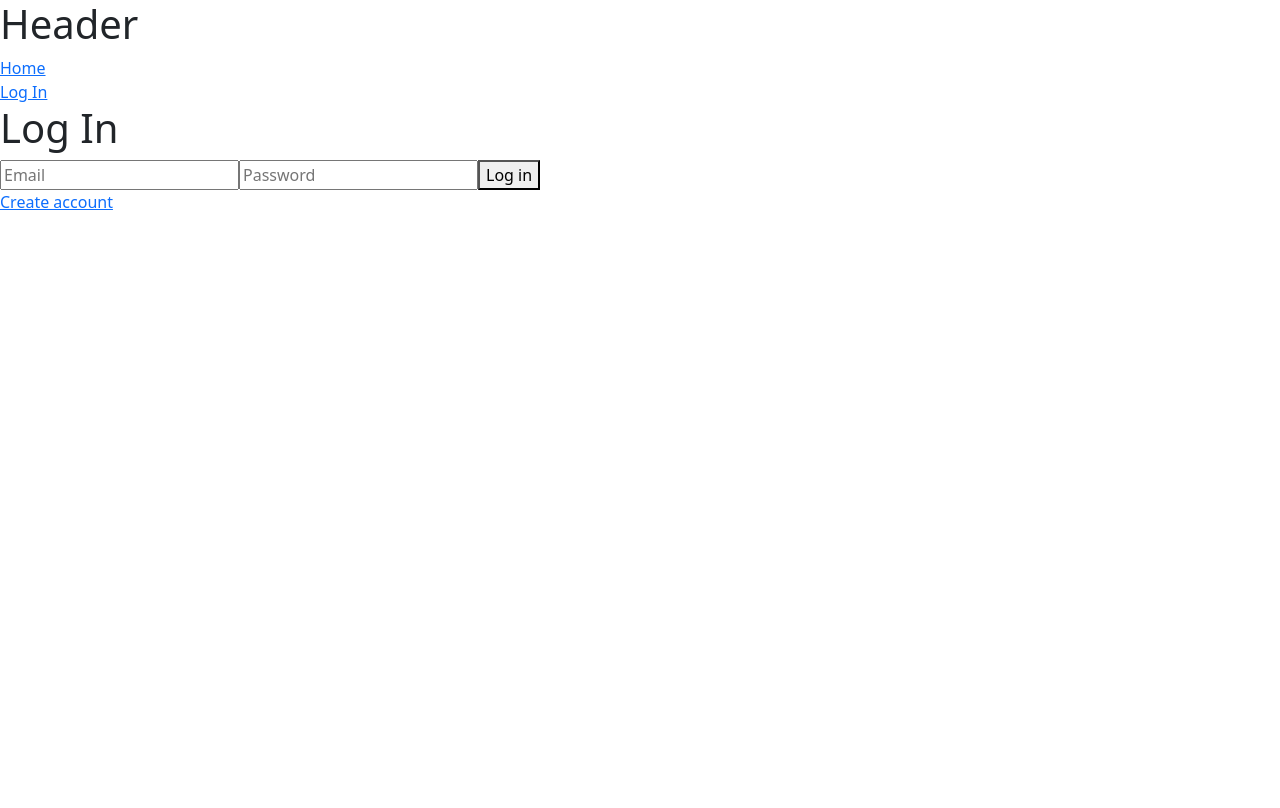
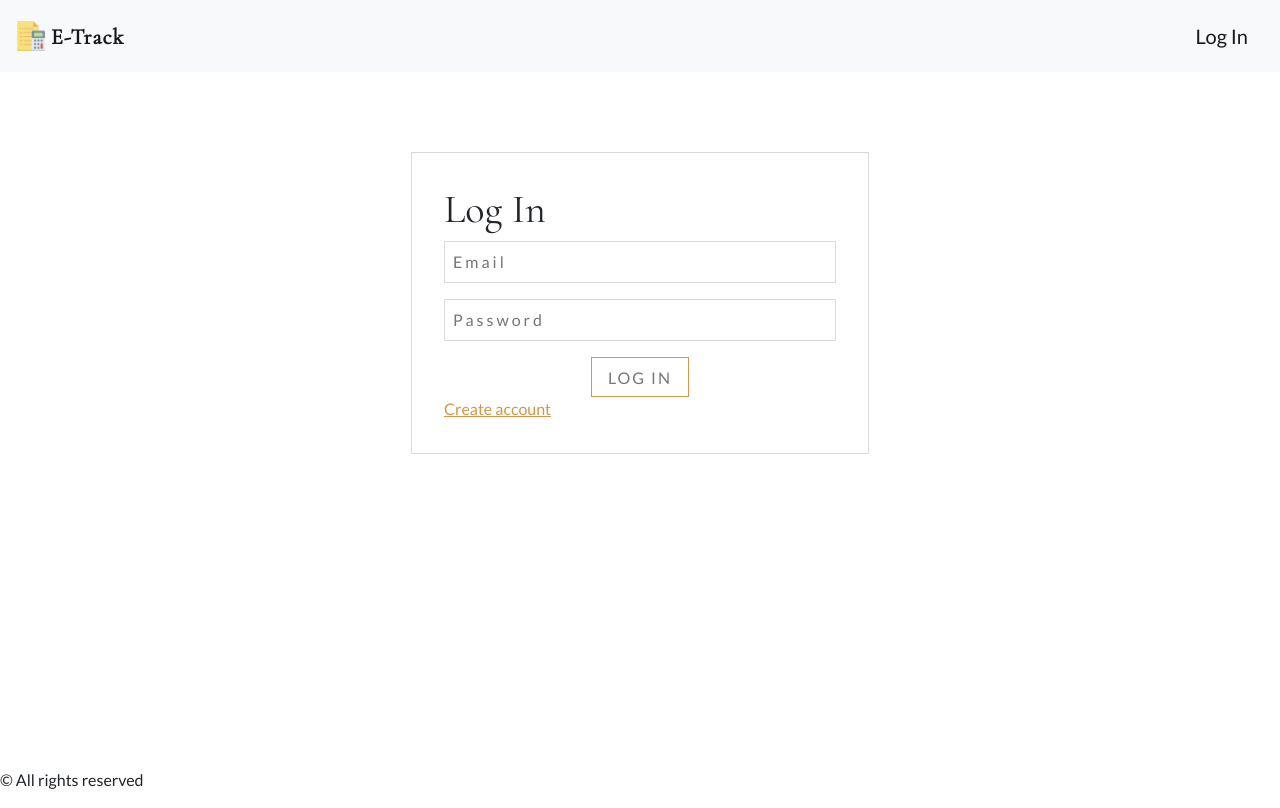
Before and after one commit to yongsannnn/exp-tracker-react, a React (Create React App) app: page /login in a window 1280 px wide. Built offline with nearby package versions, Linux system fonts and the light colour scheme.

Commit message:
Added css for header and login page

```diff
--- a/public/index.html
+++ b/public/index.html
@@ -2,7 +2,7 @@
 <html lang="en">
   <head>
     <meta charset="utf-8" />
-    <link rel="icon" href="%PUBLIC_URL%/favicon.ico" />
+    <link rel="icon" href="../src/tracker.png" />
     <meta name="viewport" content="width=device-width, initial-scale=1" />
     <meta name="theme-color" content="#000000" />
     <meta
--- a/src/App.css
+++ b/src/App.css
@@ -1,3 +1,70 @@
+@import url('https://fonts.googleapis.com/css2?family=Cormorant+Garamond&family=Lato&display=swap');
+
+#root{
+    font-family: 'Lato', sans-serif;
+}
+
+h1,h2,h3,h4,h5,h6{
+    font-family: 'Cormorant Garamond', serif;
+}
+
+.logo-title{
+    font-family: 'Cormorant Garamond', serif;
+    font-size: 22px;
+    letter-spacing: 1px;
+    width: 150px;
+    margin-left: 5px;
+    font-weight: 700;
+}
+
+.page-width{
+    display:flex;
+    margin: auto;
+    padding: 2em;
+    max-width: 1040px;
+}
+.login-wrapper{
+    padding: 2em;
+    max-width: 600px;
+    margin: 3em auto;
+    border: 1px solid #dbdbdb
+}
+
+.login-input{
+    padding: 0.5em;
+    width: 100%;
+    margin-bottom: 1em;
+    letter-spacing: 3px;
+    border: 1px solid #dbdbdb;
+}
+
+.cta{
+    border: 1px solid #d6954b;
+    letter-spacing: 2px;
+    text-transform: uppercase;
+    color: #777777;
+    text-align: center;
+    padding: 0.5rem 1rem;
+    transition: .2s ease;
+    background:transparent;
+    height:40px;
+}
+
+.login-btn-wrapper{
+    display:flex;
+    justify-content: center;
+}
+
+.create-acc{
+    color:#d6954b;
+    text-decoration: underline;
+}
+
+.create-acc:hover{
+    text-decoration:none;
+    color:#777777;
+}
+
 .loading{
     position: absolute;
     top: 50%;
--- a/src/App.js
+++ b/src/App.js
@@ -4,10 +4,12 @@ import React, { useState, useEffect } from "react"
 import Login from "./pages/Login"
 import Logout from "./pages/Logout"
 import Header from "./pages/Header"
+import Footer from "./pages/Footer"
 import Expenses from "./pages/Expenses"
 import LoginContext from "./pages/LoginContext"
 import CreateAccount from "./pages/CreateAccount"
 import CreateExpenses from "./pages/CreateExpenses"
+import ScrollToTop from "./pages/ScrollToTop"
 import './App.css';
 // import { useEffect } from "react/cjs/react.production.min";
 
@@ -35,7 +37,7 @@ function App() {
     }
 
     // check if localstorage has id
-    useEffect(()=>{
+    useEffect(() => {
         const checkStorage = async () => {
             const storedId = localStorage.getItem("id")
             if (storedId) {
@@ -44,14 +46,15 @@ function App() {
             }
         }
         checkStorage()
-    },[])
+    }, [])
 
     return (
         <LoginContext.Provider value={context}>
             <React.Fragment>
                 <Router>
+                    <ScrollToTop>
                         <Header />
-                    <section style={{ minHeight: "80vh" }}>
+                        <section style={{ minHeight: "87vh" }}>
                             <Switch>
                                 <Route exact path="/">
                                     <Expenses />
@@ -73,6 +76,8 @@ function App() {
                                 </Route>
                             </Switch>
                         </section>
+                        <Footer/>
+                    </ScrollToTop>
                 </Router>
             </React.Fragment>
         </LoginContext.Provider>
--- a/src/pages/Expenses.js
+++ b/src/pages/Expenses.js
@@ -17,7 +17,7 @@ export default function Expenses() {
                 let response = await axios.post(baseUrl + "/expenses", {
                     "user_id": storedId
                 })
-                setExpensesList(response.data)
+                setExpensesList(response.data.reverse())
                 setIsLoaded(true)
             } else {
                 history.push("/login")
--- /dev/null
+++ b/src/pages/Footer.js
@@ -0,0 +1,10 @@
+import React from "react";
+
+export default function Footer() {
+    return (
+        <React.Fragment>
+            <p>© All rights reserved</p>
+        </React.Fragment>
+
+    )
+}
--- a/src/pages/Header.js
+++ b/src/pages/Header.js
@@ -13,14 +13,17 @@ export default function Header() {
 
     return (
         <React.Fragment>
-            <h1>Header</h1>
-            <Link to ="/">Home</Link>
-            <Link style={{
-                display: context.checkLogin() === true ? "block" : "none"
-            }} to="/logout" onClick={logoutUser}>Log Out</Link>
-            <Link style={{
-                display: context.checkLogin() === false ? "block" : "none"
-            }} to="/login">Log In</Link>
+            <nav className="navbar navbar-light bg-light p-3">
+                <Link className="navbar-brand" style={{ display: "flex", height: "40px" }} to="/">
+                    <img src={require("../tracker.png").default} alt="logo" /> <p className="logo-title">E-Track</p>
+                </Link>
+                <Link className="navbar-brand" style={{
+                    display: context.checkLogin() === true ? "block" : "none"
+                }} to="/logout" onClick={logoutUser}>Log Out</Link>
+                <Link className="navbar-brand" style={{
+                    display: context.checkLogin() === false ? "block" : "none"
+                }} to="/login">Log In</Link>
+            </nav>
         </React.Fragment>
 
     )
--- a/src/pages/Login.js
+++ b/src/pages/Login.js
@@ -30,15 +30,22 @@ export default function Login() {
 
     return (
         <React.Fragment>
+            <div className="page-width">
+                <div className="login-wrapper">
                     <h1>Log In</h1>
                     <input className="login-input" type="text" name="email" value={email} placeholder="Email" onChange={(e) => setEmail(e.target.value)}></input>
                     <input className="login-input" type="password" name="password" value={password} placeholder="Password" onChange={(e) => setPassword(e.target.value)}></input>
-            <p style={{
+                    <p className="warning-text" style={{
                         display: loginError === true ? "block" : "none"
                     }}>*Invalid credentials. Please try again.</p>
-            <button onClick={changeLogin}>Log in</button>
+                    <div className="login-btn-wrapper">
+                        <button  className="cta" onClick={changeLogin}>Log in</button>
+                    </div>
                     <div>
-                <Link to="/register">Create account</Link>
+                        <Link className="create-acc" to="/register">Create account</Link>
+                    </div>
+
+                </div>
             </div>
         </React.Fragment>
 
--- /dev/null
+++ b/src/pages/ScrollToTop.js
@@ -0,0 +1,16 @@
+import React from "react";
+import { withRouter } from "react-router-dom";
+
+class ScrollToTop extends React.Component {
+    componentDidUpdate(prevProps) {
+        if (this.props.location !== prevProps.location) {
+            window.scrollTo(0, 0)
+        }
+    }
+
+    render() {
+        return this.props.children
+    }
+}
+
+export default withRouter(ScrollToTop)
```
Also changed, not shown: src/tracker.png (added). Lines whose indentation alone changed are shown as unchanged.
